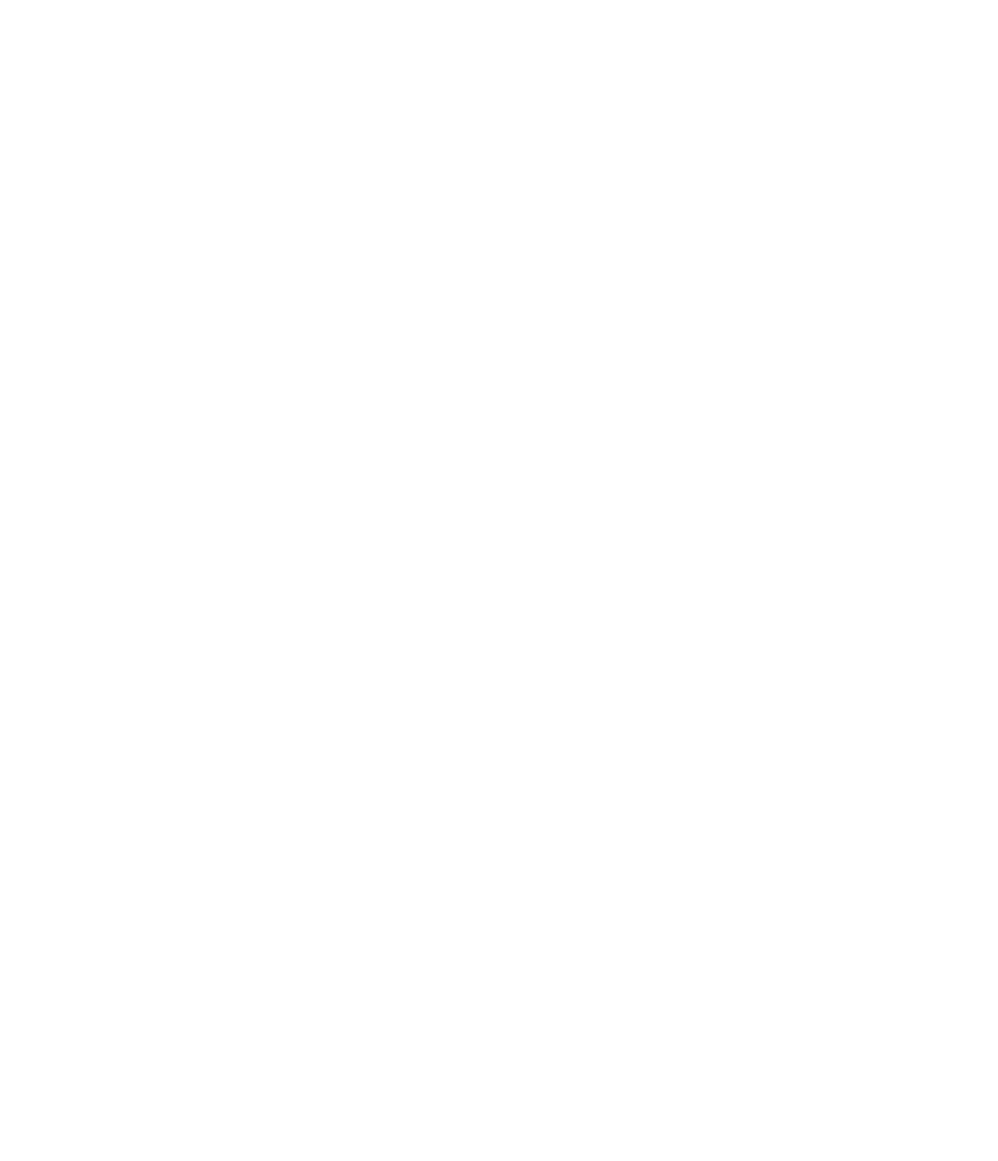
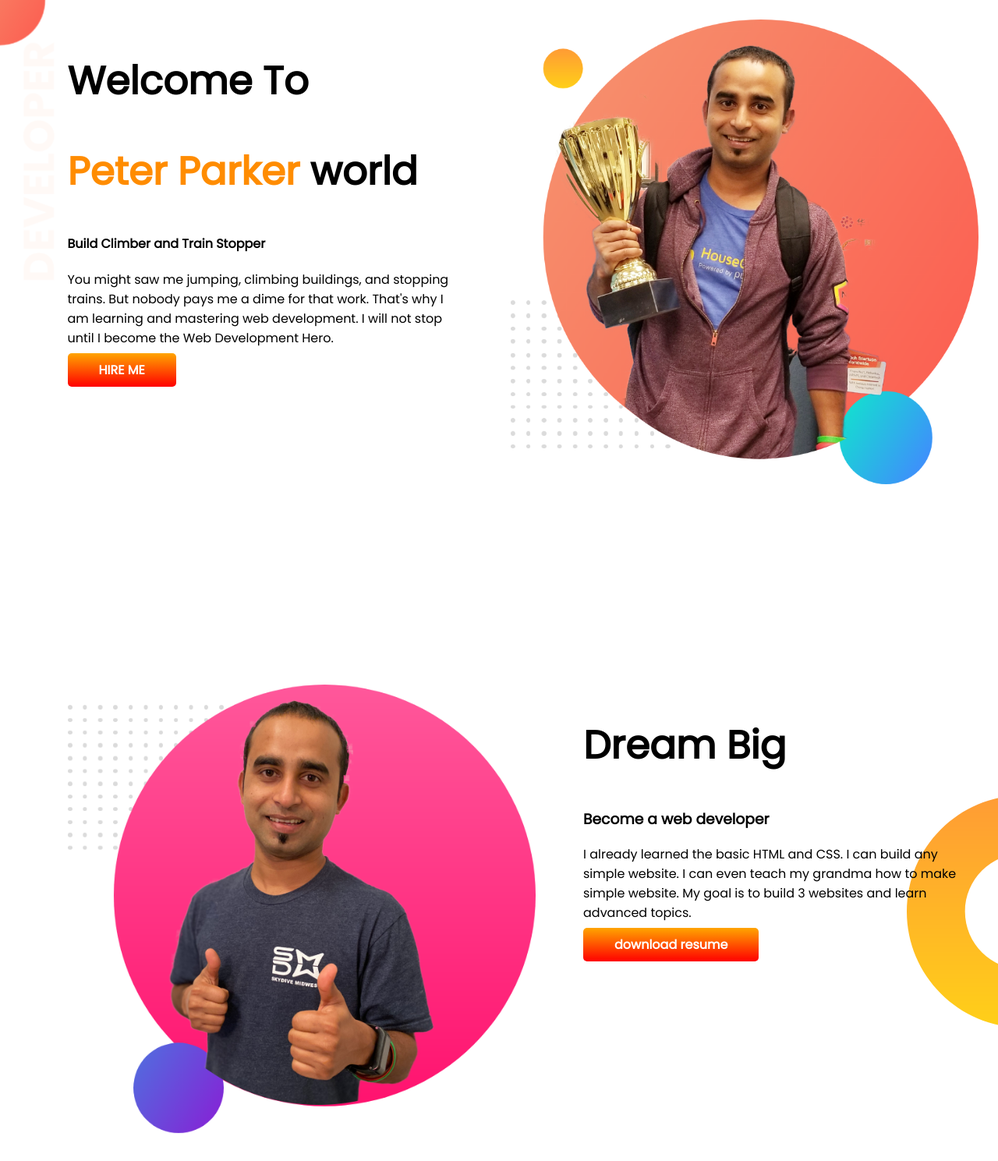
Before and after one commit to MD-SAKIL-AHMED/devloperr-portfolio, a plain HTML site: page index.html in a window 1280 px wide. Shown: the whole page at 78% size. Before the commit the page ends 800 px from the top, so only its background shows below. Drawn offline with Linux system fonts and the light colour scheme.

Commit message:
first page addad

```diff
--- a/index.html
+++ b/index.html
@@ -5,8 +5,36 @@
     <meta http-equiv="X-UA-Compatible" content="IE=edge">
     <meta name="viewport" content="width=device-width, initial-scale=1.0">
     <title>sakil porfolio</title>
+    <link rel="preconnect" href="https://fonts.googleapis.com">
+<link rel="preconnect" href="https://fonts.gstatic.com" crossorigin>
+<link href="https://fonts.googleapis.com/css2?family=Poppins&display=swap" rel="stylesheet">
+<link rel="stylesheet" href="style.css">
 </head>
 <body>
+    <section class="first-page">
+        <div class="half-width">
+            <h1>Welcome To</h1>
+            <h1><span class="color">Peter Parker </span>world</h1>
+            <h4>Build Climber and Train Stopper</h4>
+            <p>You might saw me jumping, climbing buildings, and stopping trains. But nobody pays me a dime for that work. That's why I am learning and mastering web development. I will not stop until I become the Web Development Hero.</p>
+            <a class="btn"target="_blank "href="https://www.programming-hero.com/">HIRE ME</a>
 
+    </div>
+    <div class="half-width">
+        <img src="/images/jhankar.png" alt="teacher"class=img1>
+
+    </div>
+</section>
+<section class="second-page">
+    <div class="half-width">
+        <img src="/images/jhankar2.png" alt="jhankar2"class="img2">
+    </div>
+    <div class="half-width">
+        <h1>Dream Big</h1>
+        <h3>Become a web developer</h3>
+        <p>I already learned the basic HTML and CSS. I can build any simple website. I can even teach my grandma how to make simple website. My goal is to build 3 websites and learn advanced topics.</p>
+        <a class="btn"target="_blank "href="https://github.com/">download resume</a>
+    </div>
+</section>
 </body>
 </html>
--- a/style.css
+++ b/style.css
@@ -0,0 +1,49 @@
+body{
+    font-family: 'Poppins', sans-serif;
+    margin: 0;
+
+}
+section{
+    display: flex;
+    margin-bottom: 200px;
+}
+h1{
+    font-size: 50px;
+}
+.first-page{
+    background-image: url(/images/top-banner.png);
+    background-repeat: no-repeat;
+
+    padding: 25px;
+}
+.half-width{
+    width: 50%;
+    padding-left: 5%;
+
+}
+.img1{
+    width: 600px;
+
+}
+.color{
+    color: darkorange;
+}
+.btn{
+    background-image: linear-gradient(orange,red);
+    text-decoration: none;
+    color: white;
+    padding: 10px 40px;
+    border-radius: 5px;
+    font-weight: bold;
+
+}
+.second-page{
+    background-image: url(/images/dream-bg.png);
+    background-repeat: no-repeat;
+    background-position: right;
+    padding:25px;
+
+}
+.img2{
+    width: 600px;
+}
```
Also changed, not shown: images/dream-bg.png (added), images/exp-bg.png (added), images/jhankar.png (added), images/jhankar2.png (added), images/my-bg.png (added), images/my-bg2.png (added), images/top-banner.png (added).
